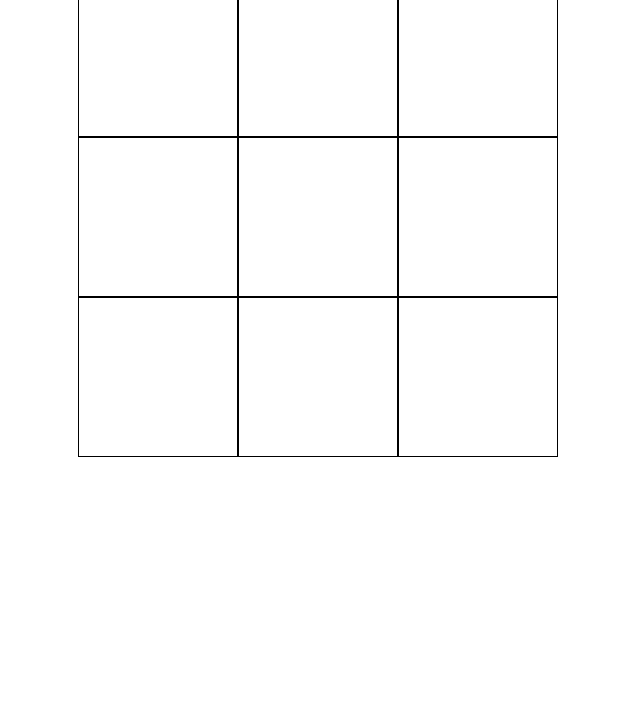
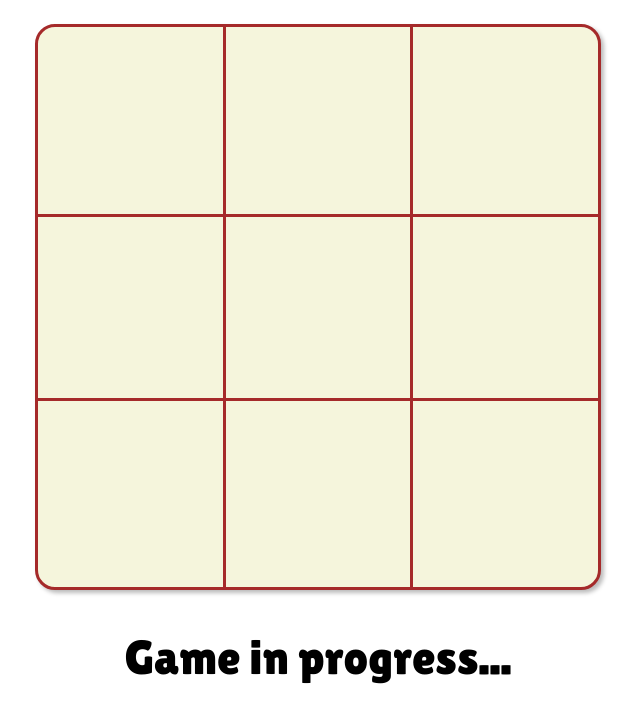
Before and after one commit to tbalvers/tic-tac-toe, a website: page index.html in a window 1280 px wide. Shown: the part 111-837 px from the top of the page, without its empty margins (322-962 px from the left). Before the commit the page ends 800 px from the top, so only its background shows below. Drawn offline with Linux system fonts and the light colour scheme.

Commit message:
Add css for board

```diff
--- a/index.html
+++ b/index.html
@@ -7,25 +7,29 @@
     <title>Tic-Tac-Toe</title>
     <script src="tictactoe.js" defer></script>
     <link rel="stylesheet" href="style.css">
+    <link rel="preconnect" href="https://fonts.googleapis.com">
+    <link rel="preconnect" href="https://fonts.gstatic.com" crossorigin>
+    <link href="https://fonts.googleapis.com/css2?family=Lilita+One&display=swap" rel="stylesheet">
 </head>
 <body>
     <h1>Tic-Tac-Toe</h1>
     <div class="board">
         <div class="row">
             <div class="column" id="0"></div>
-            <div class="column" id="1"></div>
+            <div class="column left right" id="1"></div>
             <div class="column" id="2"></div>
         </div>
         <div class="row">
-            <div class="column" id="3"></div>
-            <div class="column" id="4"></div>
-            <div class="column" id="5"></div>
+            <div class="column top bottom" id="3"></div>
+            <div class="column top bottom left right" id="4"></div>
+            <div class="column top bottom" id="5"></div>
         </div>
         <div class="row">
             <div class="column" id="6"></div>
-            <div class="column" id="7"></div>
+            <div class="column left right" id="7"></div>
             <div class="column" id="8"></div>
         </div>
     </div>
+    <h1 id="result">Game in progress...</h1>
 </body>
 </html>
--- a/style.css
+++ b/style.css
@@ -2,12 +2,18 @@ body {
     display: flex;
     flex-direction: column;
     align-items: center;
+    font-family: 'Lilita One', cursive;
+}
+
+h1 {
+    font-weight: 300;
+    font-size: 3rem;
 }
 
 .board {
     display: flex;
     flex-direction: column;
-    height: 60vh;
+    height: 70vh;
     aspect-ratio: 1/1;
 }
 
@@ -18,9 +24,35 @@ body {
 
 .column {
     flex: 1;
-    border: 1px solid black;
     display: flex;
     align-items: center;
     justify-content: center;
     font-size: 2rem;
 }
+
+.top {
+
+    border-top: 3px solid brown;
+}
+
+.left {
+
+    border-left: 3px solid brown;
+}
+
+.right {
+
+    border-right: 3px solid brown;
+}
+
+.bottom {
+    border-bottom: 3px solid brown;
+}
+
+.board {
+    margin: 1vh;
+    border: 3px solid brown;
+    background-color: beige;
+    border-radius: 20px;
+    box-shadow: 3px 3px 4px #bbbbbb;
+}
```
